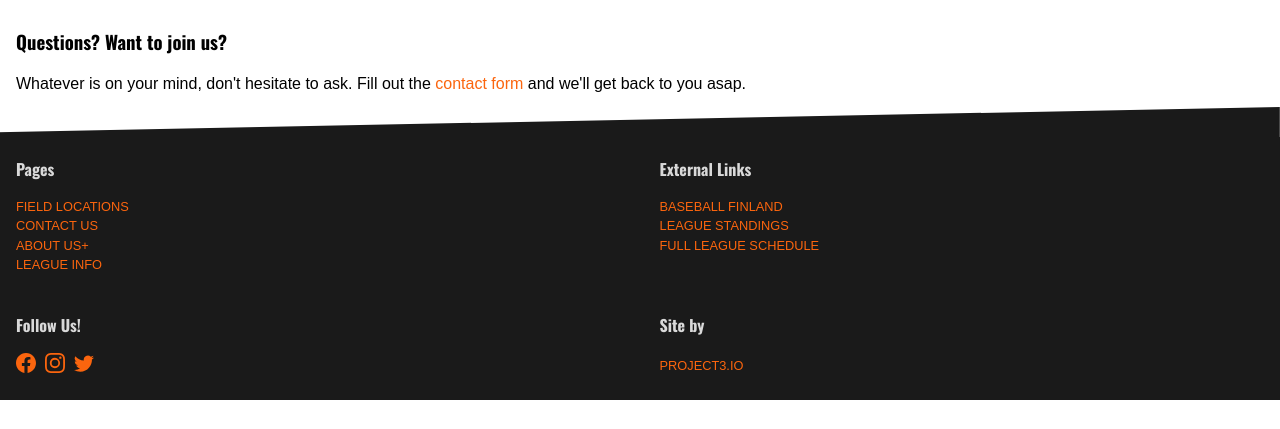
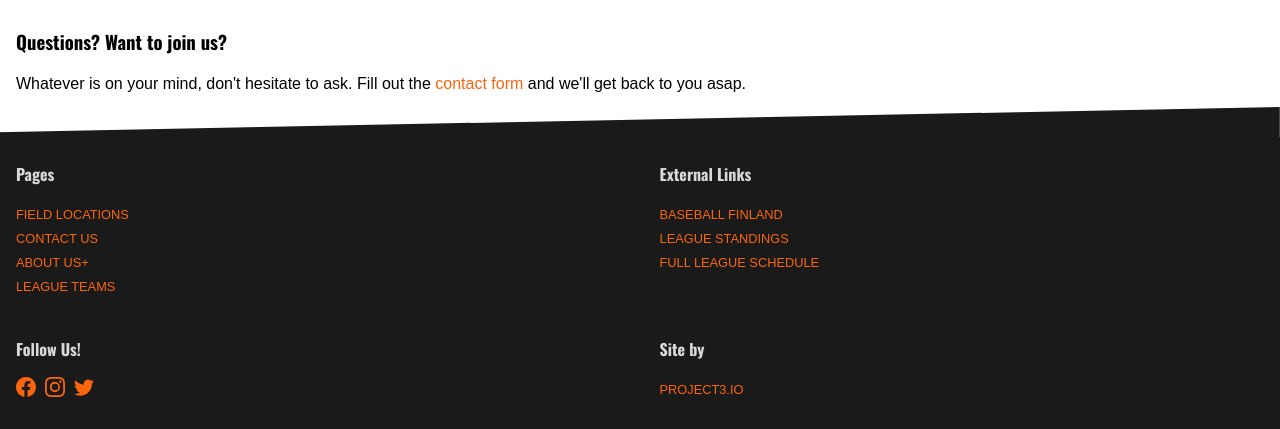
Before and after one commit to csphilli/HelsinkiMets, a website: page index.html in a window 1280 px wide. Shown: the part 1866-2295 px from the top of the page. Before the commit the page ends 2266 px from the top, so only its background shows below. Drawn offline with nearby package versions, Linux system fonts and the light colour scheme.

Commit message:
fixed footer link boxes

```diff
--- a/app/scss/base/reset.scss
+++ b/app/scss/base/reset.scss
@@ -42,6 +42,10 @@ a:not([class]) {
     text-decoration-skip-ink: auto;
 }
 
+a {
+    text-decoration: none;
+}
+
 /* Make images easier to work with */
 img,
 picture {
--- a/app/scss/globals/coloring.scss
+++ b/app/scss/globals/coloring.scss
@@ -50,15 +50,15 @@ footer {
     }
 }
 
-.footer-link:link,
-.footer-link:visited {
-    color: var(--team-color-orange);
-}
+// .footer-link:link,
+// .footer-link:visited {
+//     color: var(--team-color-orange);
+// }
 
-.footer-link:hover,
-.footer-link:active {
-    color: var(--team-color-orange-hover);
-}
+// .footer-link:hover,
+// .footer-link:active {
+//     color: var(--team-color-orange-hover);
+// }
 
 .link {
     color: var(--team-color-orange);
@@ -73,4 +73,14 @@ footer {
     }
 }
 
+a:link,
+a:visited {
+    color: var(--team-color-orange);
+}
+
+a:hover,
+a:active {
+    color: var(--team-color-orange-hover);
+}
+
 /* END COLORS */
--- a/app/scss/layouts/footer.scss
+++ b/app/scss/layouts/footer.scss
@@ -1,24 +1,28 @@
 @use "../util/" as *;
 
+// footer {
+//     padding: 0 var(--fs6);
+//     display: grid;
+//     grid-template-columns: repeat(2, 1fr);
+// }
+
+// .pages-container {
+//     display: flex;
+//     flex-direction: column;
+//     .footer-link {
+//         border: 1px solid yellow;
+//     }
+// }
+
 footer {
-    padding: 0 var(--fs6);
-}
-
-.upper-footer-container {
+    padding: var(--fs4) var(--fs6);
     display: grid;
     grid-template-columns: repeat(2, 1fr);
-    grid-template-rows: repeat(2, auto);
     gap: var(--fs2);
-    padding: var(--fs5) 0;
 
-    a {
-        text-decoration: none;
-    }
-
-    .pages-container,
-    .external-links-container {
-        display: flex;
-        flex-direction: column;
+    .footer-links {
+        margin: 0;
+        padding: 0;
     }
 
     .external-links-container {
@@ -37,7 +41,6 @@ footer {
     }
 
     .grid-title {
-        display: relative;
         margin-bottom: rem(16);
     }
 }
--- a/index.html
+++ b/index.html
@@ -238,14 +238,15 @@
                 </svg>
             </div>
         </section>
-        <footer class="footer-section">
-            <div class="upper-footer-container">
+        <footer>
             <div class="pages-container">
                 <h4 class="grid-title">Pages</h4>
-                    <a href="#" class="footer-link">Field Locations</a>
-                    <a href="#" class="footer-link">Contact Us</a>
-                    <a href="#" class="footer-link">About Us+</a>
-                    <a href="#" class="footer-link">League Info</a>
+                <ul role="list" class="footer-links">
+                    <li><a href="#" class="footer-link">field locations</a></li>
+                    <li><a href="#" class="footer-link">contact us</a></li>
+                    <li><a href="#" class="footer-link">about us+</a></li>
+                    <li><a href="#" class="footer-link">league teams</a></li>
+                </ul>
             </div>
             <div class="social-media-container">
                 <h4 class="grid-title">Follow Us!</h4>
@@ -288,22 +289,25 @@
             </div>
             <div class="external-links-container">
                 <h4 class="grid-title">External Links</h4>
-                    <a href="#" class="link footer-link">Baseball Finland</a>
-                    <a href="#" class="link footer-link">League Standings</a>
-                    <a href="#" class="link footer-link"
-                        >Full League Schedule</a
-                    >
+                <ul role="list" class="footer-links">
+                    <li>
+                        <a href="#" class="footer-link">Baseball Finland</a>
+                    </li>
+                    <li>
+                        <a href="#" class="footer-link">League Standings</a>
+                    </li>
+                    <li>
+                        <a href="#" class="footer-link">Full League Schedule</a>
+                    </li>
+                </ul>
             </div>
             <div class="site-author-container">
                 <h4 class="grid-title">Site by</h4>
-                    <a
-                        class="link footer-link"
-                        href="http://www.project3.io"
-                        target="_blank"
-                    >
-                        Project3.io</a
-                    >
-                </div>
+                <ul role="list" class="footer-links">
+                    <li>
+                        <a href="#" class="footer-link">project3.io</a>
+                    </li>
+                </ul>
             </div>
         </footer>
     </body>
```
Also changed, not shown: dist/main.css, 1 other file. Lines whose indentation alone changed are shown as unchanged.
